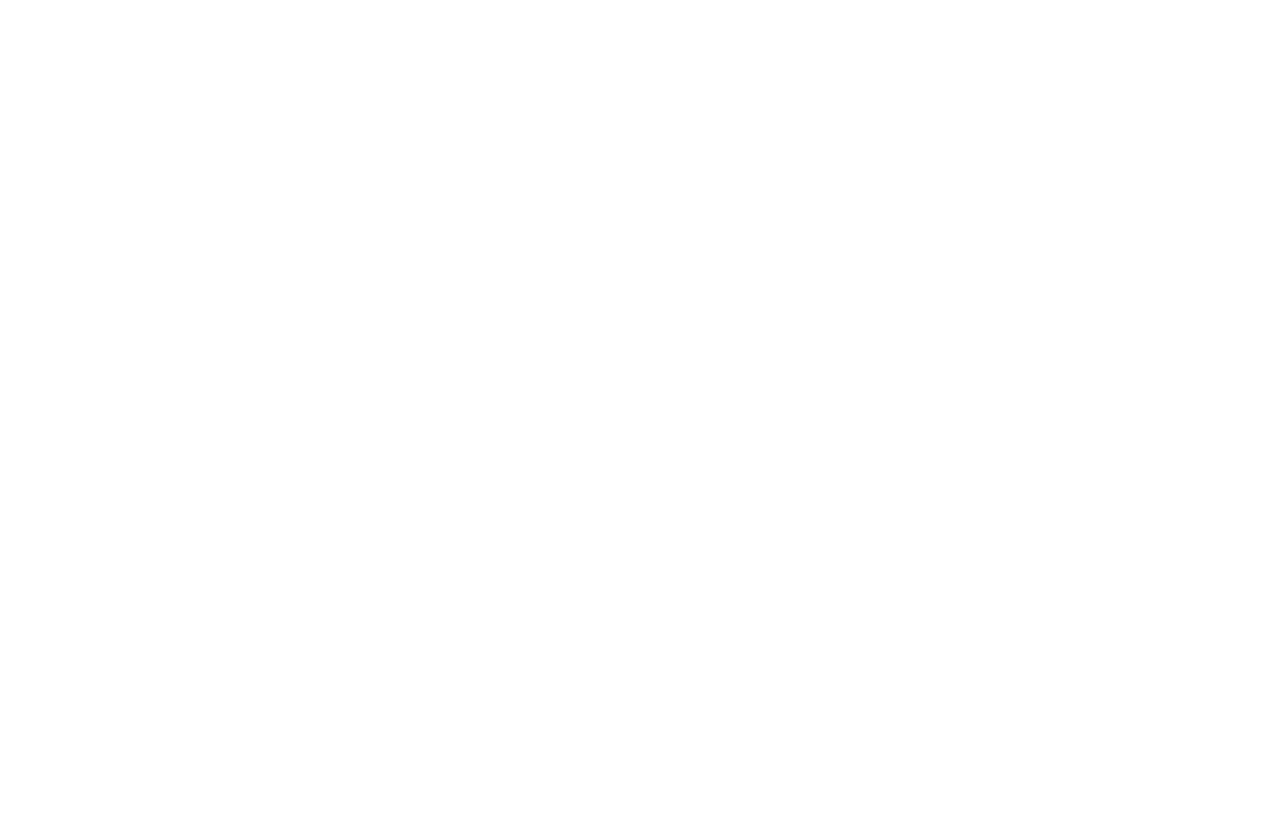
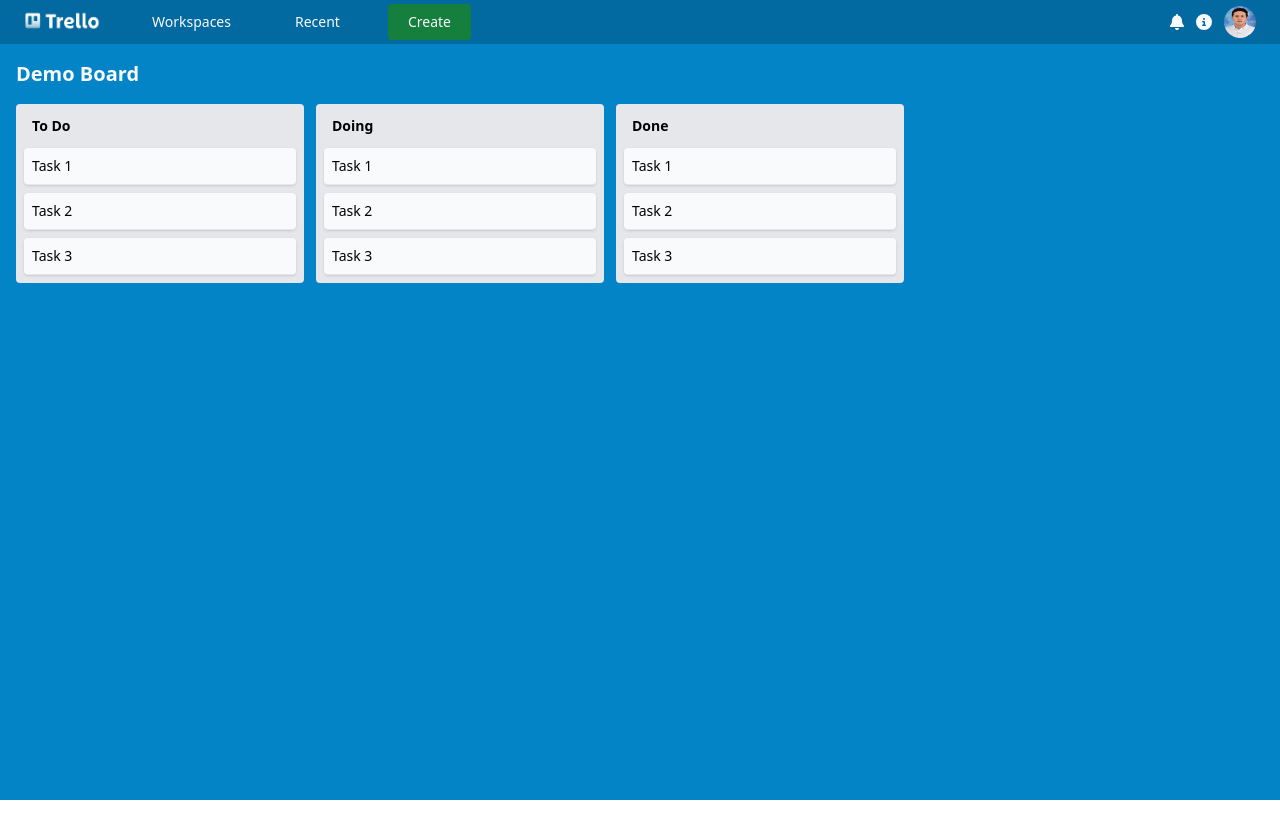
Before and after one commit to ajaramillomont/clon-trello, an Angular app: page /boards/board in a window 1280 px wide. Before the commit this address led to /. Shown: the top 838 px of the page. Before the commit the page ends 800 px from the top, so only its background shows below. Built offline with nearby package versions, Linux system fonts and the light colour scheme.

Commit message:
Drag and Drop con Angular CDK en componente board

```diff
--- a/src/app/app.routes.ts
+++ b/src/app/app.routes.ts
@@ -1,6 +1,7 @@
 import { Routes } from '@angular/router';
 import { LoginComponent } from './pages/login/login.component';
 import { BoardsComponent } from './pages/boards/boards.component';
+import { BoardComponent } from './pages/board/board.component';
 
 export const routes: Routes = [
   {
@@ -10,5 +11,9 @@ export const routes: Routes = [
   {
     path: 'boards',
     component: BoardsComponent
+  },
+  {
+    path: 'boards/board',
+    component: BoardComponent
   }
 ];
--- /dev/null
+++ b/src/app/components/main/main.component.html
@@ -0,0 +1,92 @@
+<main>
+  <div class="container mx-auto flex mt-10">
+    <div class="w-1/5 mr-4">
+      <ul class="flex flex-col font-medium text-gray-700 mb-10">
+        <li>
+          <a class="block bg-sky-100 rounded py-1 px-3 text-sky-700">
+            <fa-icon [icon]="faTrello"></fa-icon>
+            Boards
+          </a>
+        </li>
+        <li>
+          <a class="block bg-sky-100 rounded py-1 px-3 text-sky-700">
+            <fa-icon [icon]="faBox"></fa-icon>
+            Templates
+          </a>
+        </li>
+        <li>
+          <a class="block bg-sky-100 rounded py-1 px-3 text-sky-700">
+            <fa-icon [icon]="faWaveSquare"></fa-icon>
+            Home
+          </a>
+        </li>
+      </ul>
+      <!--Acordión-->
+      <cdk-accordion>
+        <cdk-accordion-item #accordionMenu="cdkAccordionItem">
+          <button class="w-full py-1 px-2 flex justify-between items-center" type="button" (click)="accordionMenu.toggle()">
+            My workspace
+            <fa-icon [icon]="accordionMenu.expanded ? faAngleUp : faAngleDown"></fa-icon>
+          </button>
+          <div [style.display]="accordionMenu.expanded ? '' : 'none' ">
+            <ul class="ml-2 flex flex-col text-sm text-gray-700">
+              <li>
+                <a class="block py-1 px-3"
+                  ><fa-icon [icon]="faTrello"></fa-icon> Boards</a
+                >
+              </li>
+              <li>
+                <a class="block py-1 px-3"
+                  ><fa-icon [icon]="faHeart"></fa-icon> Highlights</a
+                >
+              </li>
+              <li>
+                <a class="block py-1 px-3"
+                  ><fa-icon [icon]="faBorderAll"></fa-icon> Views</a
+                >
+              </li>
+              <li>
+                <a class="block py-1 px-3"
+                  ><fa-icon [icon]="faUsers"></fa-icon> Members</a
+                >
+              </li>
+              <li>
+                <a class="block py-1 px-3"
+                  ><fa-icon [icon]="faGear"></fa-icon> Settings</a
+                >
+              </li>
+            </ul>
+          </div>
+
+        </cdk-accordion-item>
+      </cdk-accordion>
+
+      <cdk-accordion>
+        <cdk-accordion-item #accordionItem="cdkAccordionItem" *ngFor="let item of items">
+          <button type="button" (click)="accordionItem.toggle()" class="block">{{ item.label }}</button>
+          <div [style.display]="accordionItem.expanded ? '' : 'none' ">
+            <ul>
+              <li *ngFor="let subItem of item.items">
+                {{ subItem.label }}
+              </li>
+            </ul>
+          </div>
+        </cdk-accordion-item>
+      </cdk-accordion>
+
+    </div>
+
+    <div class="w-full">
+      <h1 class="text-lg font-bold mb-4">
+        <fa-icon [icon]="faClock"></fa-icon>
+        Recently viewed
+      </h1>
+      <div class="grid grid-cols-4 gap-4">
+        <div class="w-full bg-sky-700 py-2 rounded text-white font-bold h-24">Board 1</div>
+        <div class="w-full bg-green-700 py-2 rounded text-white font-bold h-24">Board 1</div>
+        <div class="w-full bg-amber-700 py-2 rounded text-white font-bold h-24">Board 1</div>
+        <div class="w-full bg-indigo-700 py-2 rounded text-white font-bold h-24">Board 1</div>
+      </div>
+    </div>
+  </div>
+</main>
--- /dev/null
+++ b/src/app/components/main/main.component.ts
@@ -0,0 +1,38 @@
+import { Component } from '@angular/core';
+import {
+  faBell,
+  faInfoCircle,
+  faBox,
+  faWaveSquare,
+  faClock,
+  faAngleUp,
+  faAngleDown,
+  faHeart,
+  faBorderAll,
+  faUsers,
+  faGear, }
+from '@fortawesome/free-solid-svg-icons';
+
+import { faTrello } from '@fortawesome/free-brands-svg-icons';
+import { FontAwesomeModule } from '@fortawesome/angular-fontawesome';
+import {CdkAccordionModule} from '@angular/cdk/accordion';
+
+@Component({
+  selector: 'app-main',
+  imports: [FontAwesomeModule, CdkAccordionModule],
+  templateUrl: './main.component.html'
+})
+export class MainComponent {
+  faBell = faBell;
+  faInfoCircle = faInfoCircle;
+  faTrello = faTrello;
+  faBox = faBox;
+  faWaveSquare = faWaveSquare;
+  faClock = faClock;
+  faAngleUp = faAngleUp;
+  faAngleDown = faAngleDown;
+  faHeart = faHeart;
+  faBorderAll = faBorderAll;
+  faUsers = faUsers;
+  faGear = faGear;
+}
--- a/src/app/components/navbar/navbar.component.html
+++ b/src/app/components/navbar/navbar.component.html
@@ -107,42 +107,3 @@
     </ul>
   </div>
 </ng-template>
-
-<main>
-  <div class="container mx-auto flex mt-10">
-    <div class="w-1/5 mr-4">
-      <ul class="flex flex-col font-medium text-gray-700">
-        <li>
-          <a class="block bg-sky-100 rounded py-1 px-3 text-sky-700">
-            <fa-icon [icon]="faTrello"></fa-icon>
-            Boards
-          </a>
-        </li>
-        <li>
-          <a class="block bg-sky-100 rounded py-1 px-3 text-sky-700">
-            <fa-icon [icon]="faBox"></fa-icon>
-            Templates
-          </a>
-        </li>
-        <li>
-          <a class="block bg-sky-100 rounded py-1 px-3 text-sky-700">
-            <fa-icon [icon]="faWaveSquare"></fa-icon>
-            Home
-          </a>
-        </li>
-      </ul>
-    </div>
-    <div class="w-full">
-      <h1 class="text-lg font-bold mb-4">
-        <fa-icon [icon]="faClock"></fa-icon>
-        Recently viewed
-      </h1>
-      <div class="grid grid-cols-4 gap-4">
-        <div class="w-full bg-sky-700 py-2 rounded text-white font-bold h-24">Board 1</div>
-        <div class="w-full bg-green-700 py-2 rounded text-white font-bold h-24">Board 1</div>
-        <div class="w-full bg-amber-700 py-2 rounded text-white font-bold h-24">Board 1</div>
-        <div class="w-full bg-indigo-700 py-2 rounded text-white font-bold h-24">Board 1</div>
-      </div>
-    </div>
-  </div>
-</main>
--- a/src/app/components/navbar/navbar.component.ts
+++ b/src/app/components/navbar/navbar.component.ts
@@ -1,23 +1,59 @@
 import { Component } from '@angular/core';
+import { CommonModule } from '@angular/common';
 import { OverlayModule } from '@angular/cdk/overlay'
 import { ButtonComponent } from '../../shared/components/button/button.component';
 import { FontAwesomeModule } from '@fortawesome/angular-fontawesome';
-import { faTrello } from '@fortawesome/free-brands-svg-icons';
-import { faBell, faInfoCircle, faBox, faWaveSquare, faClock } from '@fortawesome/free-solid-svg-icons';
+import { faBell, faInfoCircle }
+from '@fortawesome/free-solid-svg-icons';
+
+import {CdkAccordionModule} from '@angular/cdk/accordion';
+
 
 @Component({
   selector: 'app-navbar',
-  imports: [OverlayModule, ButtonComponent, FontAwesomeModule],
+  imports: [OverlayModule, ButtonComponent, FontAwesomeModule, CdkAccordionModule, CommonModule],
   templateUrl: './navbar.component.html',
 })
 export class NavbarComponent {
   faBell = faBell;
   faInfoCircle = faInfoCircle;
-  faTrello = faTrello;
-  faBox = faBox;
-  faWaveSquare = faWaveSquare;
-  faClock = faClock;
-
   isOpen = false;
   isOpenBody = false;
+
+items = [
+  {
+    label: 'Item 1',
+    items: [
+      {
+        label: 'Sub Item 1.1'
+      },
+      {
+        label: 'Sub Item 1.2'
+      }
+    ]
+  },
+  {
+    label: 'Item 2',
+    items: [
+      {
+        label: 'Sub Item 2.1'
+      }
+    ]
+  },
+  {
+    label: 'Item 3',
+    items: [
+      {
+        label: 'Sub Item 3.1'
+      },
+      {
+        label: 'Sub Item 3.2'
+      },
+      {
+        label: 'Sub Item 3.3'
+      }
+    ]
+  }
+]
+
 }
--- /dev/null
+++ b/src/app/pages/board/board.component.html
@@ -0,0 +1,90 @@
+<div class="flex flex-col h-screen">
+  <app-navbar></app-navbar>
+  <div class="w-full grow bg-sky-600 px-4 pb-4">
+    <div>
+      <h2 class="text-xl font-bold text-white my-4">Demo Board</h2>
+    </div>
+    <div class="flex items-start w-full h-full">
+      <div class="rounded bg-gray-200 w-72 p-2 mr-3">
+        <div class="flex justify-between py-1">
+          <h3 class="text-sm font-bold ml-2">To Do</h3>
+        </div>
+
+        <div class="text-sm mt-2">
+          <div
+            cdkDrag
+            class="bg-white shadow p-2 rounded mt-2 border-b border-x-gray-300 cursor-pointer hover:bg-gray-400"
+          >
+            Task 1
+          </div>
+          <div
+          cdkDrag
+            class="bg-white shadow p-2 rounded mt-2 border-b border-x-gray-300 cursor-pointer hover:bg-gray-400"
+          >
+            Task 2
+          </div>
+          <div
+          cdkDrag
+            class="bg-white shadow p-2 rounded mt-2 border-b border-x-gray-300 cursor-pointer hover:bg-gray-400"
+          >
+            Task 3
+          </div>
+        </div>
+      </div>
+
+      <div class="rounded bg-gray-200 w-72 p-2 mr-3">
+        <div class="flex justify-between py-1">
+          <h3 class="text-sm font-bold ml-2">Doing</h3>
+        </div>
+
+        <div class="text-sm mt-2">
+          <div
+          cdkDrag
+            class="bg-white shadow p-2 rounded mt-2 border-b border-x-gray-300 cursor-pointer hover:bg-gray-400"
+          >
+            Task 1
+          </div>
+          <div
+            cdkDrag
+            class="bg-white shadow p-2 rounded mt-2 border-b border-x-gray-300 cursor-pointer hover:bg-gray-400"
+          >
+            Task 2
+          </div>
+          <div
+            cdkDrag
+            class="bg-white shadow p-2 rounded mt-2 border-b border-x-gray-300 cursor-pointer hover:bg-gray-400"
+          >
+            Task 3
+          </div>
+        </div>
+      </div>
+
+      <div class="rounded bg-gray-200 w-72 p-2 mr-3">
+        <div class="flex justify-between py-1">
+          <h3 class="text-sm font-bold ml-2">Done</h3>
+        </div>
+
+        <div class="text-sm mt-2">
+          <div
+            cdkDrag
+            class="bg-white shadow p-2 rounded mt-2 border-b border-x-gray-300 cursor-pointer hover:bg-gray-400"
+          >
+            Task 1
+          </div>
+          <div
+            cdkDrag
+            class="bg-white shadow p-2 rounded mt-2 border-b border-x-gray-300 cursor-pointer hover:bg-gray-400"
+          >
+            Task 2
+          </div>
+          <div
+            cdkDrag
+            class="bg-white shadow p-2 rounded mt-2 border-b border-x-gray-300 cursor-pointer hover:bg-gray-400"
+          >
+            Task 3
+          </div>
+        </div>
+      </div>
+    </div>
+  </div>
+</div>
--- a/src/app/pages/boards/boards.component.ts
+++ b/src/app/pages/boards/boards.component.ts
@@ -1,9 +1,10 @@
 import { Component } from '@angular/core';
 import { NavbarComponent } from '../../components/navbar/navbar.component';
+import { BoardComponent } from "../board/board.component";
 
 @Component({
   selector: 'app-boards',
-  imports: [NavbarComponent],
+  imports: [NavbarComponent, BoardComponent],
   templateUrl: './boards.component.html'
 })
 export class BoardsComponent {
```
Also changed, not shown: src/app/pages/board/board.component.ts (added, +14 -0 lines).
